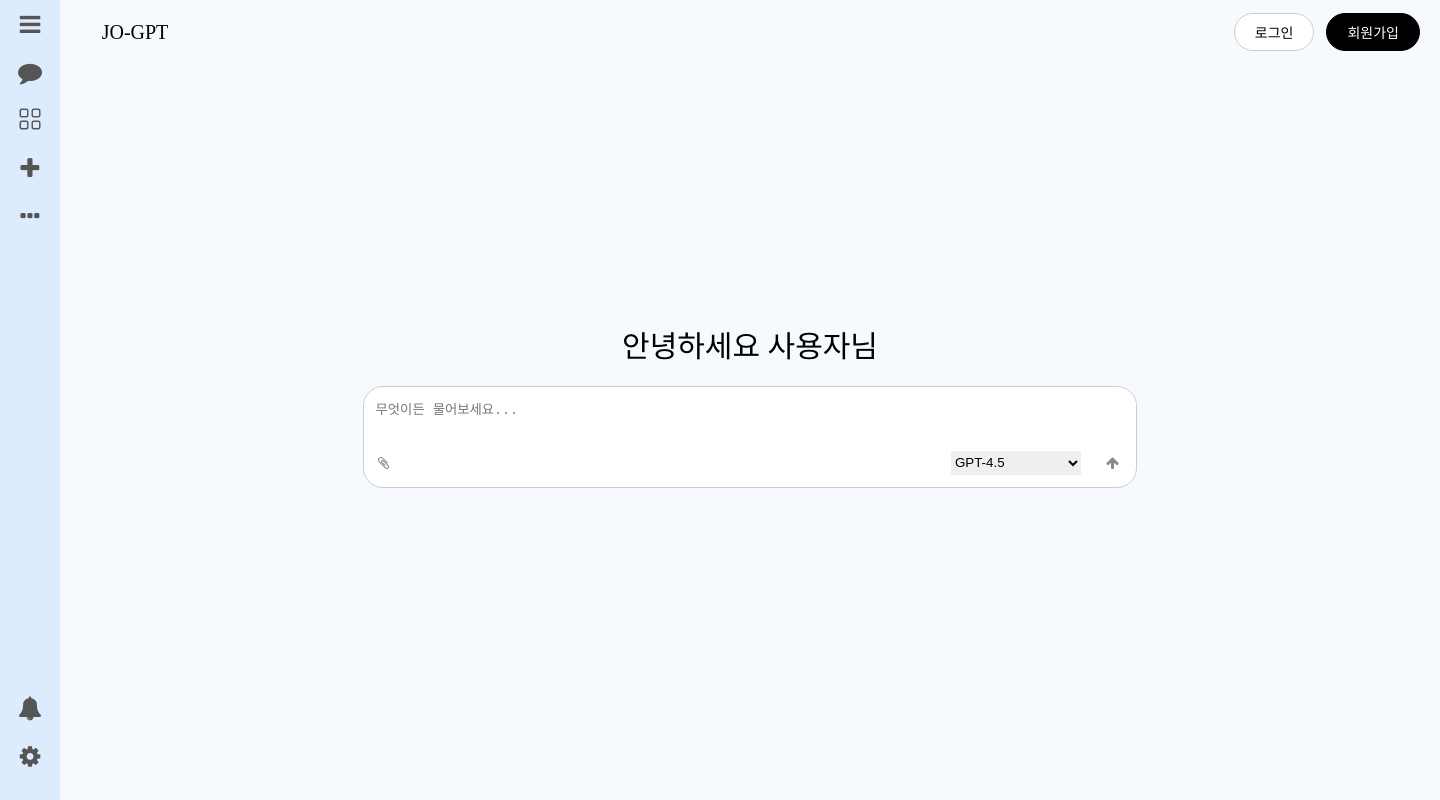
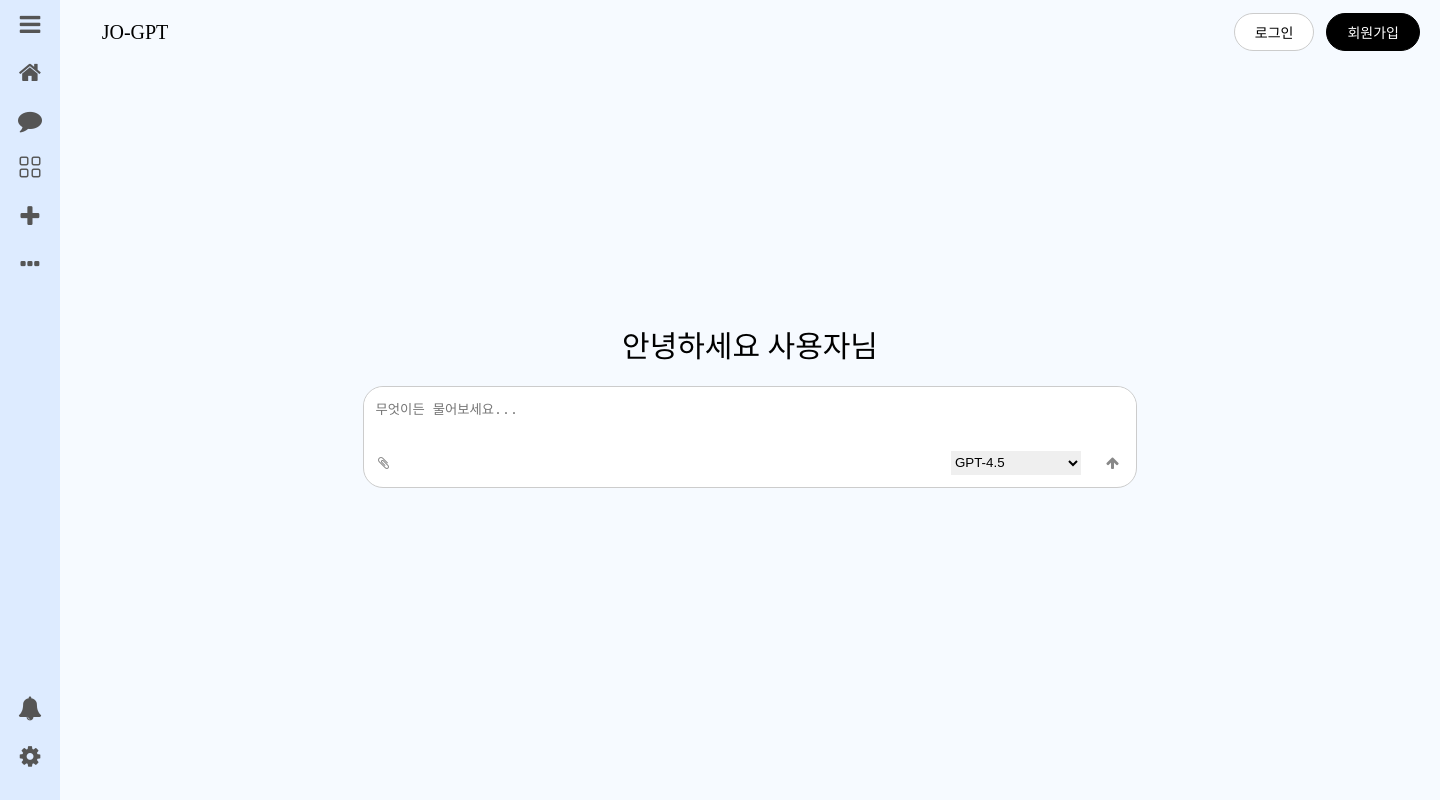
Before and after one commit to alstkdwh24/JO-GPT-DESKTOP, an Electron app: page index.html in a window 1440 px wide. Drawn offline with nearby package versions, Linux system fonts and the light colour scheme; no server answers; files whose address does not match are found by name.

Commit message:
index고칠 필요 있음

```diff
--- a/index.html
+++ b/index.html
@@ -29,6 +29,7 @@
 <div class="sideBar">
     <div class="sideBar-top">
         <button class="sideBarImg"><i class="fa fa-bars" style="font-size: 24px; color: #555;"></i></button>
+        <button class="sideBarImg"><i class="fa fa-home" style="font-size: 24px; color: #555;"></i></button>
         <button class="sideBarImg chatTing"><i class="fa fa-comment" style="font-size: 24px; color: #555;"></i></button>
 
         <button class="sideBarImg"><i class="bi bi-grid" style="font-size: 24px; color: #555;"></i></button>
```
